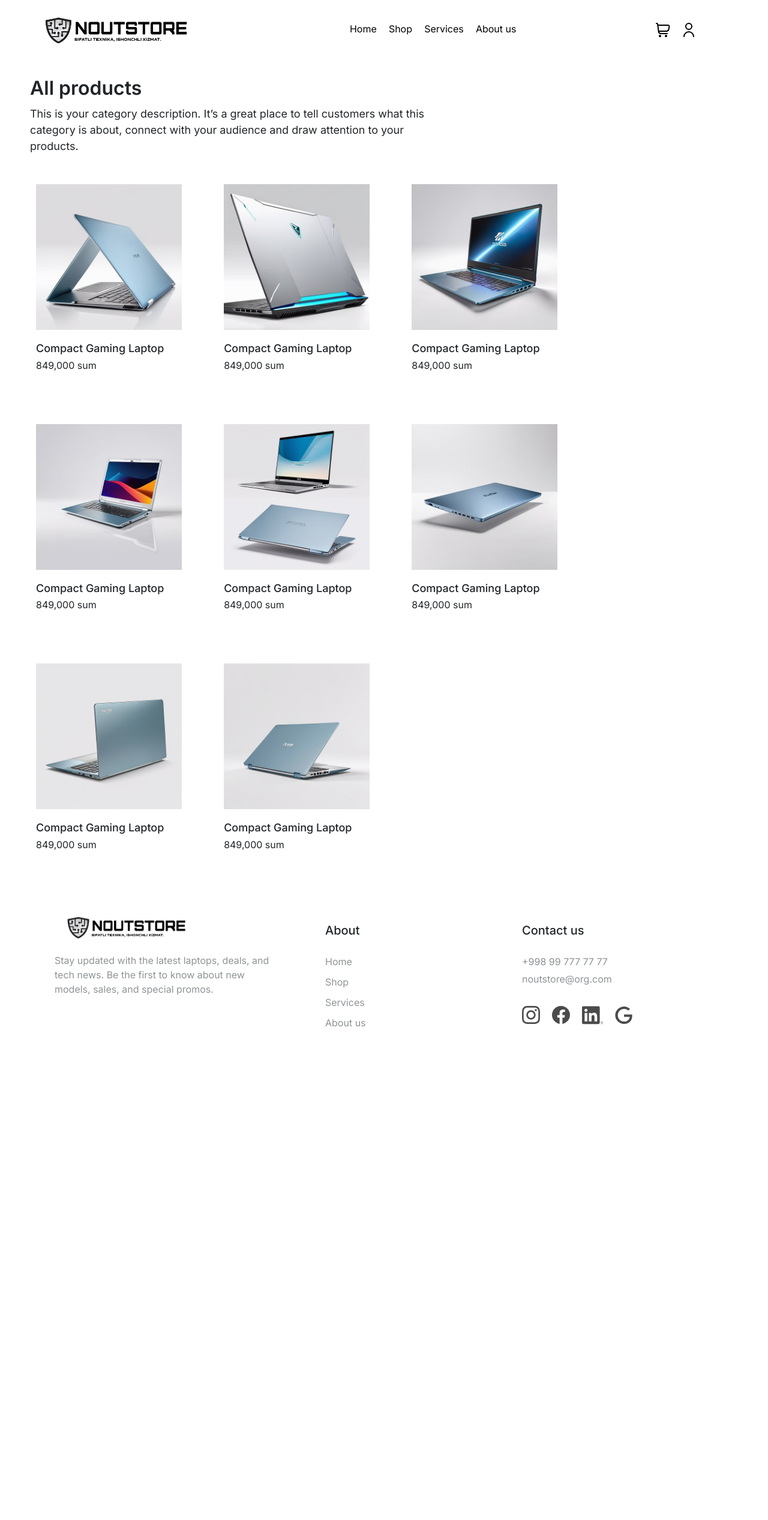
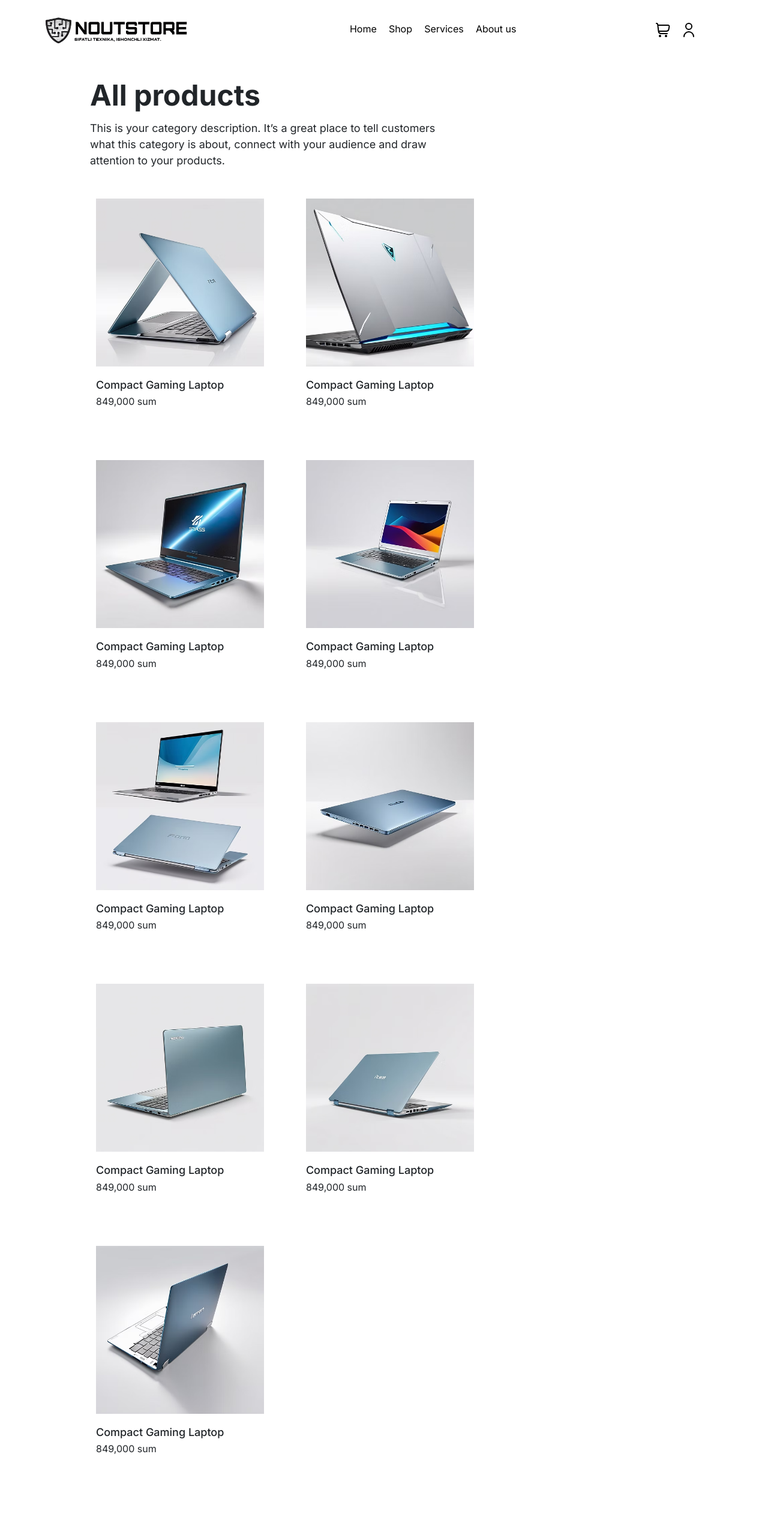
Before and after one commit to adawev/NoutStoreFront, a React (Create React App) app: page /shop in a window 1280 px wide. Shown: the top 2534 px of the page at 60% size. Before the commit the page ends 1777 px from the top, so only its background shows below. Built offline with nearby package versions, Linux system fonts and the light colour scheme.

Commit message:
About Us page

```diff
--- /dev/null
+++ b/src/components/AboutUsInfo/AboutUsInfo.js
@@ -0,0 +1,21 @@
+import './style.css'
+import Photo1 from '../../assets/photos/laptopDesign1.png';
+import Photo2 from '../../assets/photos/laptopDesign2.png';
+
+function AboutUsInfo(){
+    return <div className={'aboutUsInfo'}>
+        <div className="top">
+            <p className="title">Discover NoutStore</p>
+            <img src={Photo1} alt=""/>
+        </div>
+        <div className="end">
+            <img src={Photo2} alt=""/>
+            <div className="info">
+                <p className={'title'}>Who We Are</p>
+                <p className={'desc'}>At NoutStore, we are passionate about providing a wide range of high-performance laptops for gaming enthusiasts, creative professionals, and everyday users. Our online store is designed to offer a seamless shopping experience, ensuring you find the perfect tech companion for your unique needs. Join us in the world of digital innovation!</p>
+                <button className={'button-styled-transparent'}>Learn More</button>
+            </div>
+        </div>
+    </div>
+
+}export default AboutUsInfo
--- /dev/null
+++ b/src/components/AboutUsInfo/style.css
@@ -0,0 +1,33 @@
+.aboutUsInfo {
+    padding: 80px;
+}
+.aboutUsInfo .top{
+    display: flex;
+    justify-content: space-between;
+}
+.aboutUsInfo .top .title{
+    font-size: 64px;
+    font-weight: 700;
+}
+.aboutUsInfo .top img{
+    width: 15%;
+}
+.aboutUsInfo .end{
+    display: flex;
+    justify-content: space-between;
+    width: 80%;
+    padding-bottom: 50px;
+}
+.aboutUsInfo .end .info{
+    width: 50%;
+    margin-top: 30px;
+}
+.aboutUsInfo .end .info .title{
+    font-size: 16px;
+}
+.aboutUsInfo .end .info .desc{
+    font-size: 20px;
+}
+.aboutUsInfo .end img{
+    width: 30%;
+}
--- a/src/components/ProductList/ProductList.js
+++ b/src/components/ProductList/ProductList.js
@@ -7,6 +7,7 @@ import Lapto5 from '../../assets/photos/laptop5.avif'
 import Lapto6 from '../../assets/photos/laptop6.avif'
 import Lapto7 from '../../assets/photos/laptop7.avif'
 import Lapto8 from '../../assets/photos/laptop8.avif'
+import Lapto9 from '../../assets/photos/laptop9.avif'
 
 function ProductList(){
     return (<div className="productList">
@@ -53,6 +54,11 @@ function ProductList(){
                 <h3>Compact Gaming Laptop</h3>
                 <p>849,000 sum</p>
             </div>
+            <div className="card">
+                <img src={Lapto9} alt=""/>
+                <h3>Compact Gaming Laptop</h3>
+                <p>849,000 sum</p>
+            </div>
         </div>
     </div>)
 }
--- a/src/components/ProductList/style.css
+++ b/src/components/ProductList/style.css
@@ -1,5 +1,5 @@
 .productList{
-    padding:25px 50px;
+    padding: 25px 150px;
 }
 
 .productList .list-wrapper{
@@ -8,13 +8,12 @@
     gap: 50px;
 }
 .productList .list-wrapper .card{
-    width: 200px;
     cursor: pointer;
-    flex: 0 0 22.3%;
+    flex: 0 0 30.6%;
 }
 .productList .title{
-    font-size: 32px;
-    font-weight: 600;
+    font-size: 48px;
+    font-weight: 700;
     margin-bottom: 5px;
 }
 .productList .desc{
--- a/src/pages/AboutUs/AboutUs.js
+++ b/src/pages/AboutUs/AboutUs.js
@@ -1,6 +1,10 @@
+import Footer from "../../components/Footer/Footer";
+import AboutUsInfo from "../../components/AboutUsInfo/AboutUsInfo";
+
 function AboutUs() {
     return <div className="aboutus-page">
-
+        <AboutUsInfo/>
+        <Footer/>
     </div>
 }
 export default AboutUs
```
Also changed, not shown: src/assets/photos/laptopDesign1.png (added), 1 other file (tests, documents, lock files or other folders).
